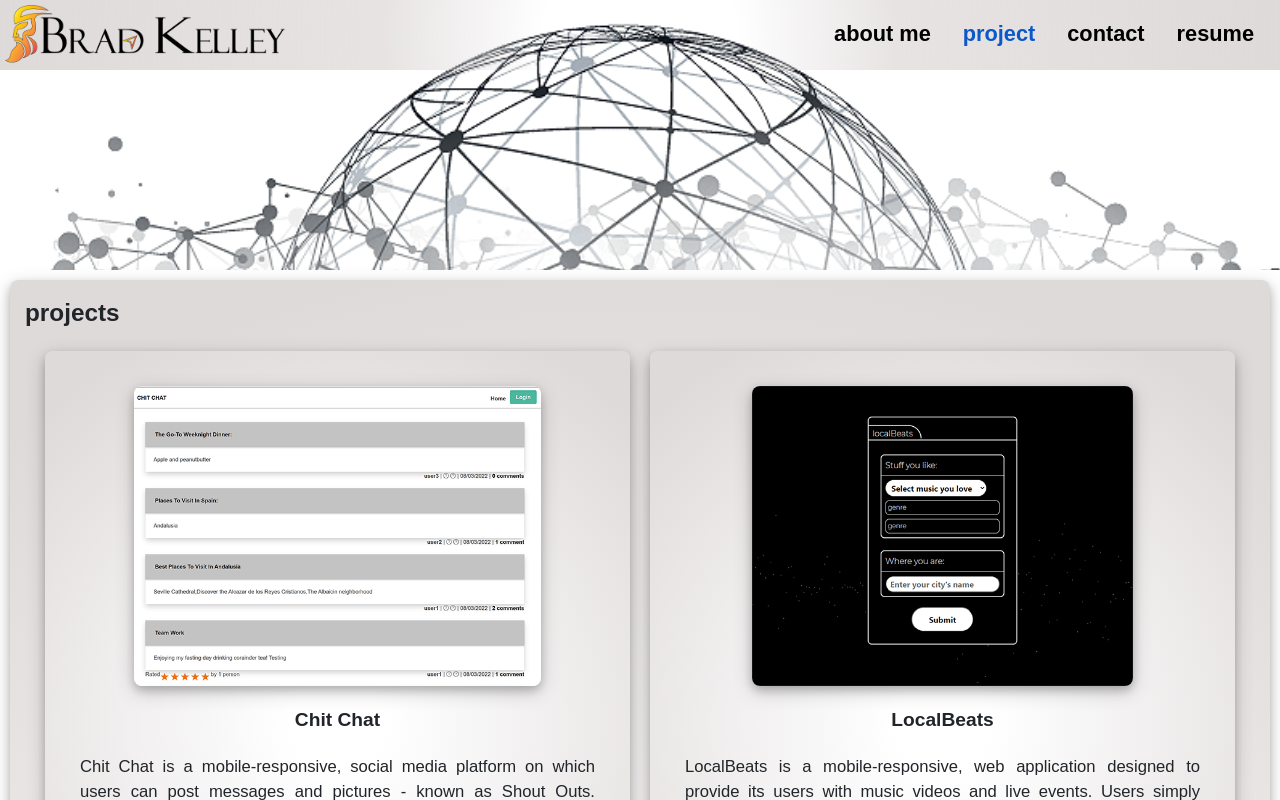
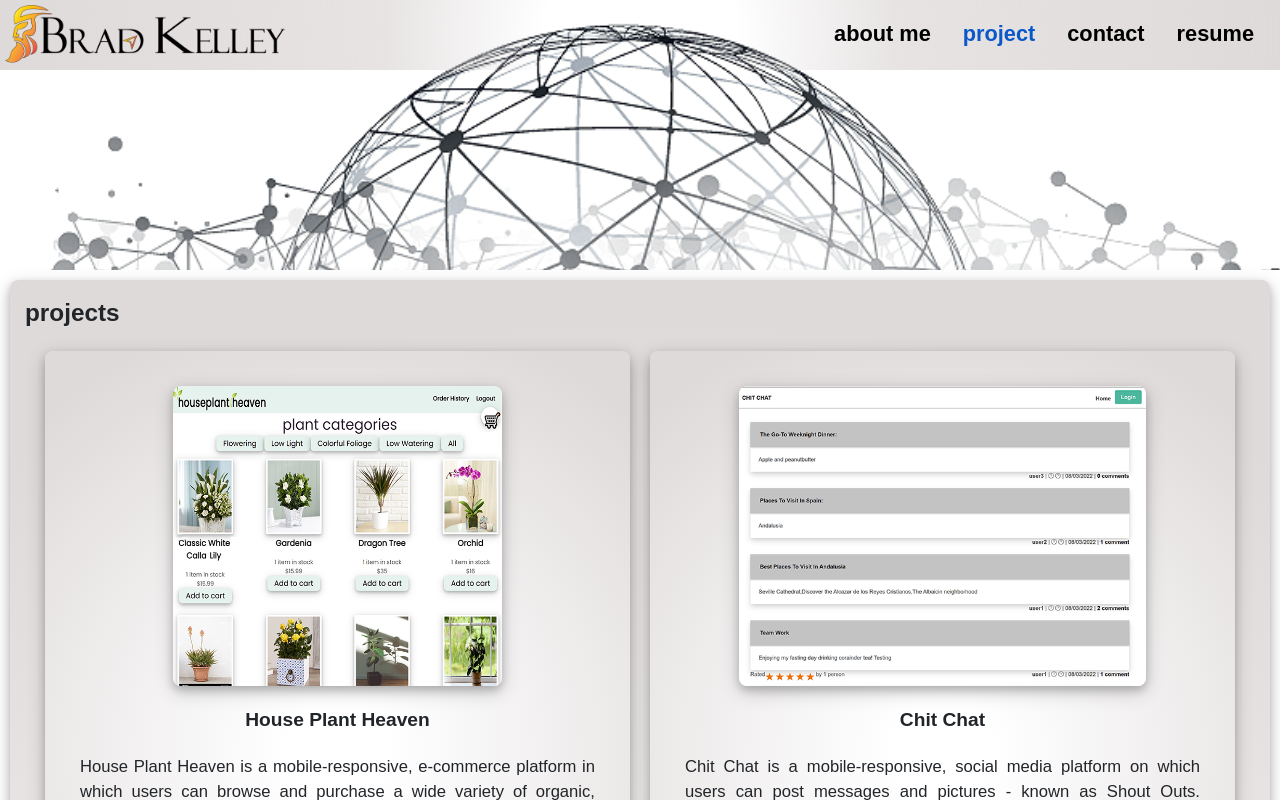
Before and after one commit to bkfleet1/portfolio, a React (Create React App) app: page / in a window 1280 px wide. Both pictures are taken after a click on the button "project". Shown: the top 800 px of the page. Built offline with nearby package versions, Linux system fonts and the light colour scheme.

Commit message:
version 2.0.1

```diff
--- a/src/components/Project/index.js
+++ b/src/components/Project/index.js
@@ -4,6 +4,14 @@ import imgDeploy from "../../assets/images/site.png";
 
 function Project() {
   const projList = [
+    {
+      pname: "House Plant Heaven",
+      pimage: "houseplant.png",
+      palt: "e-commerce progressive web application",
+      description: "House Plant Heaven is a mobile-responsive, e-commerce platform in which users can browse and purchase a wide variety of organic, responsibly raised house plants and flowers. Customer's shopping experience is enhanced with intuitive features, like product filter buttons, one-step signup and login process, and a user-friendly, secure payment process (using Stripe payment). The platform also leverages a leading-edge tech stack, using packages, such as MongoDB, Mongoose, Apollo, Express, React, and Node, thus ensuring a durable solution lifecycle. Additonally, the application is a progressive web application (PWA), allowing users to continue to shop while network service is unavailable.",
+      deploy: "https://houseplant22.herokuapp.com",
+      repository: "https://github.com/mssjhu9/mern-react",
+    },
     {
       pname: "Chit Chat",
       pimage: "chitchat.png",
```
Also changed, not shown: src/assets/images/houseplant.png (added), 34 other files (tests, documents, lock files or other folders). Lines whose indentation alone changed are shown as unchanged.
